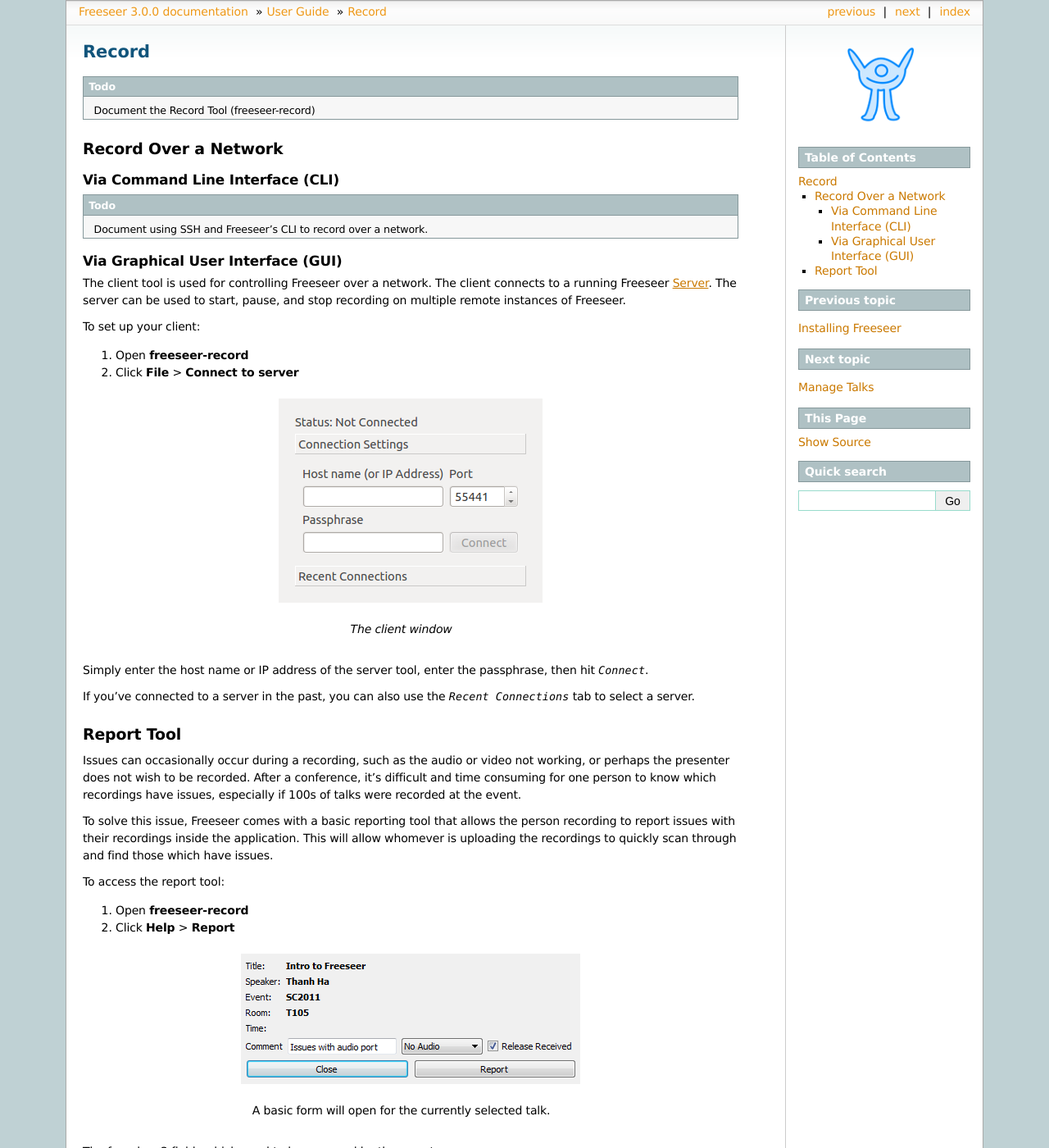
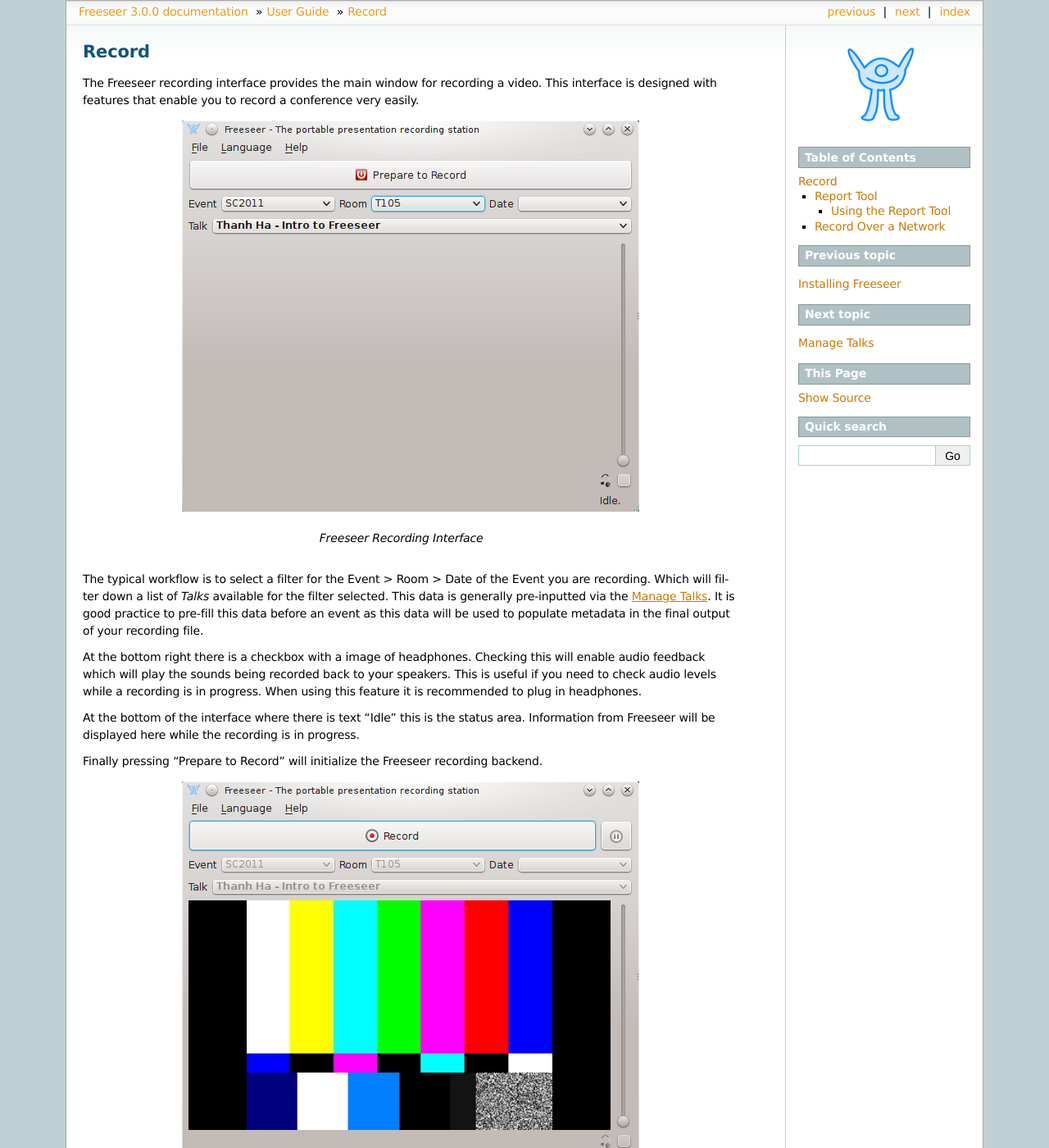
Before and after one commit to Freeseer/freeseer, a Sphinx documentation site: the page built from source/userguide/record.rst, in a window 1280 px wide and 1400 px high. Shown: the whole window at 82% size. Built offline with Sphinx 7.4.7, drawn with Linux system fonts in a browser that asks for light colours; pages that are not in the unit, such as notebooks, are missing from menus; some of the changed text lies outside the part shown.

Commit message:
Add section on using the Recording UI

```diff
--- a/source/userguide/record.rst
+++ b/source/userguide/record.rst
@@ -1,8 +1,100 @@
 Record
 ======
 
-.. todo:: Document the Record Tool (freeseer-record)
+The Freeseer recording interface provides the main window for recording a
+video. This interface is designed with features that enable you to record
+a conference very easily.
 
+
+.. figure:: /images/record.png
+	:align: center
+
+	*Freeseer Recording Interface*
+
+The typical workflow is to select a filter for the Event > Room > Date of
+the Event you are recording. Which will filter down a list of *Talks*
+available for the filter selected. This data is generally pre-inputted via
+the :ref:`talk-editor`. It is good practice to pre-fill this data before
+an event as this data will be used to populate metadata in the final output
+of your recording file.
+
+At the bottom right there is a checkbox with a image of headphones. Checking
+this will enable audio feedback which will play the sounds being recorded back
+to your speakers. This is useful if you need to check audio levels while a
+recording is in progress. When using this feature it is recommended to plug in
+headphones.
+
+At the bottom of the interface where there is text "Idle" this is the status
+area. Information from Freeseer will be displayed here while the recording is
+in progress.
+
+Finally pressing "Prepare to Record" will initialize the Freeseer recording
+backend.
+
+.. figure:: /images/record-prepare.png
+	:align: center
+
+	*Freeseer Prepare to Record*
+
+Once "Prepare to Record" is clicked new buttons "Record" and "Pause" will
+replace the "Prepare to Record" button.
+
+Clicking "Record" will begin recording.
+
+During a recording you can click "Pause" to pause the recording. This is useful
+if a Talk is long and the speaker has decided to put a break in the presentation.
+
+.. figure:: /images/record-recording.png
+	:align: center
+
+	*Freeseer Stop Button*
+
+Once a recording is in progress the "Record" button will change into a "Stop"
+button. Clicking this will stop recording and shutdown the recording backend.
+
+You will be returned to the initial state of Freeseer Recording Interface at
+this point.
+
+
+Report Tool
+-----------
+
+Issues can occasionally occur during a recording, such as the audio or video
+not working, or perhaps the presenter does not wish to be recorded. After a
+conference, it's difficult and time consuming for one person to know which
+recordings have issues, especially if 100s of talks were recorded at the event.
+
+To solve this issue, Freeseer comes with a basic reporting tool that allows the
+person recording to report issues with their recordings inside the application.
+This will allow whomever is uploading the recordings to quickly scan through
+and find those which have issues.
+
+
+Using the Report Tool
+*********************
+
+To access the report tool:
+
+1. Open **freeseer-record**
+2. Click **Help** > **Report**
+
+
+.. figure:: /images/reporttool.png
+
+    A basic form will open for the currently selected talk.
+
+The form has 3 fields which need to be assessed by the reporter.
+
+1. A textfield for a short comment describing the issue
+2. A dropdown list containing options for the type of issue
+
+   * Current options are "No Issues", "No Audio", "No Video", and
+     "No Audio/Video"
+
+3. A checkbox indicating if a Release Form was received [#release]_
+
+After an event is complete the organizer can use the :ref:`report-editor` to
+view the submitted reports.
 
 Record Over a Network
 ---------------------
@@ -36,48 +128,6 @@ passphrase, then hit `Connect`.
 If you've connected to a server in the past, you can also use the `Recent
 Connections` tab to select a server.
 
-
-Report Tool
------------
-
-Issues can occasionally occur during a recording, such as the audio or video
-not working, or perhaps the presenter does not wish to be recorded. After a
-conference, it's difficult and time consuming for one person to know which
-recordings have issues, especially if 100s of talks were recorded at the event.
-
-To solve this issue, Freeseer comes with a basic reporting tool that allows the
-person recording to report issues with their recordings inside the application.
-This will allow whomever is uploading the recordings to quickly scan through
-and find those which have issues.
-
-
-Using the Report Tool
-*********************
-
-To access the report tool:
-
-1. Open **freeseer-record**
-2. Click **Help** > **Report**
-
-
-.. figure:: /images/reporttool.png
-    :align: center
-
-    A basic form will open for the currently selected talk.
-
-The form has 3 fields which need to be assessed by the reporter.
-
-1. A textfield for a short comment describing the issue
-2. A dropdown list containing options for the type of issue
-
-   * Current options are "No Issues", "No Audio", "No Video", and
-     "No Audio/Video"
-
-3. A checkbox indicating if a Release Form was received [#release]_
-
-After an event is complete the organizer can use the :ref:`report-editor` to
-view the submitted reports.
-
 .. rubric:: Footnotes
 
 .. [#release] The "Release Received" checkbox was added since many events require
--- a/source/userguide/talkeditor.rst
+++ b/source/userguide/talkeditor.rst
@@ -1,3 +1,5 @@
+.. _talk-editor:
+
 Manage Talks
 ============
 
```
Also changed, not shown: source/images/record-prepare.png (added), source/images/record-recording.png (added), source/images/record.png (added).
